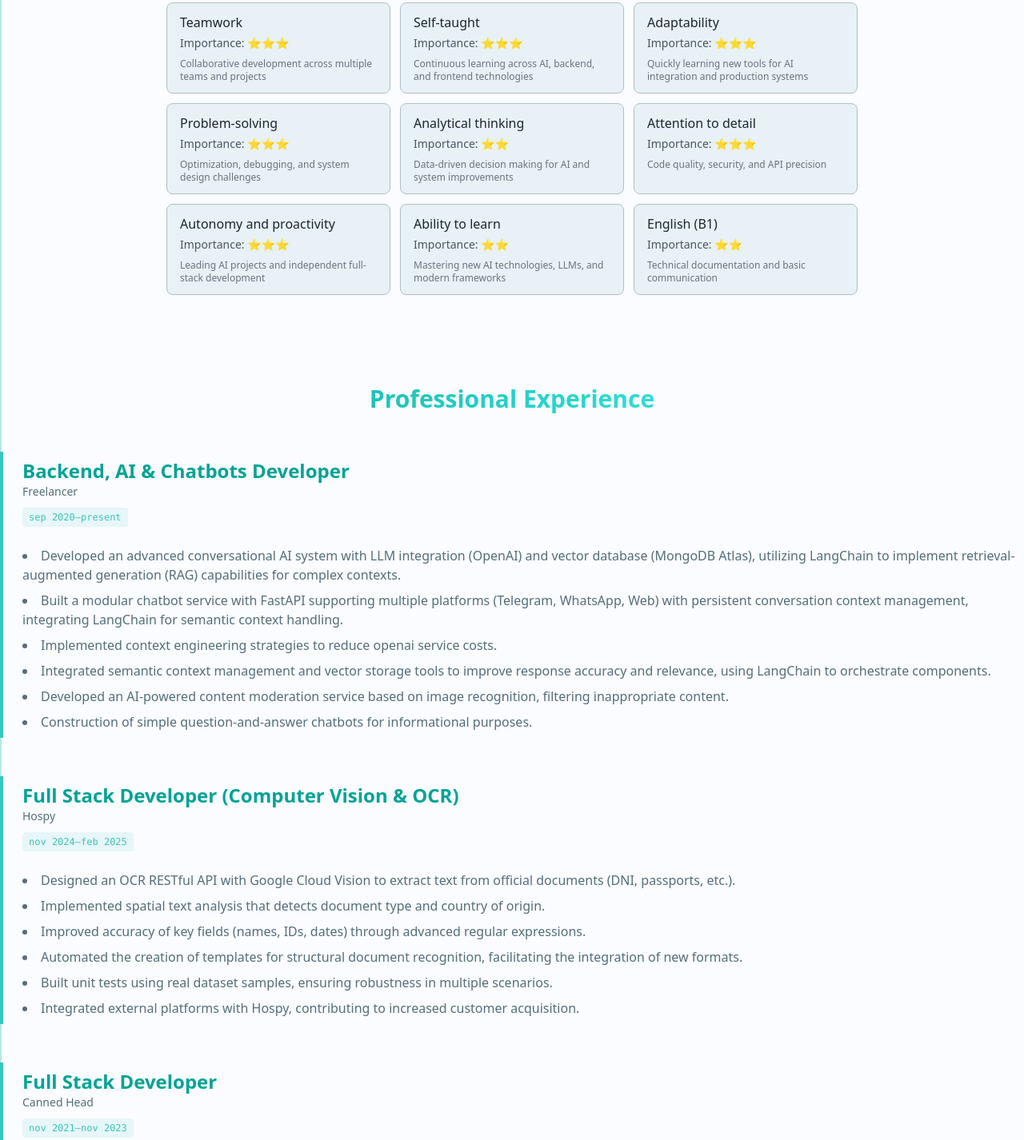
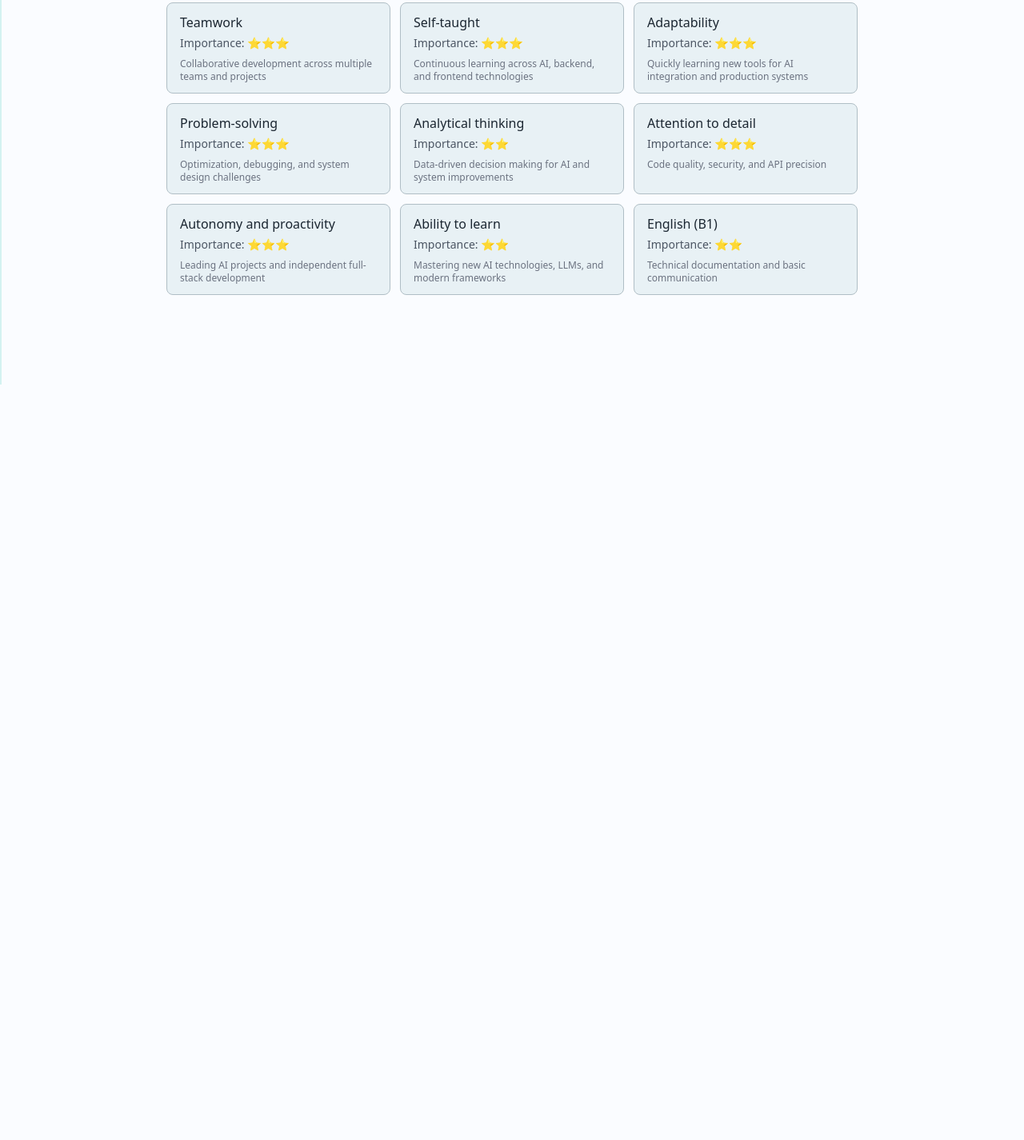
Before and after one commit to willypaz243/willypaz243.github.io, an Astro site: page / in a window 1280 px wide. Shown: the part 3923-5349 px from the top of the page at 80% size. After the commit the page ends 4404 px from the top, so only its background shows below. Built offline with nearby package versions, Linux system fonts and the light colour scheme; Astro itself is replaced by a stand-in of ours.

Commit message:
refactor: remove experience section from Navigation and use profile data for meta description
- Remove experience section from Navigation component (moved to Experience component)
- Update meta description in Layout to use dynamic profile data
- Clean up hardcoded content from Navigation component

```diff
--- a/src/components/Navigation.astro
+++ b/src/components/Navigation.astro
@@ -25,29 +25,3 @@ import profile from '../data/profile.json';
     }
   </ul>
 </nav>
-
-  <h2
-    class="text-center text-3xl font-bold mb-8 bg-gradient-to-r from-miku-teal-strong dark:from-miku-cyan to-miku-glow dark:to-miku-magenta text-transparent bg-clip-text"
-  >
-    Professional Experience
-  </h2>
-  <div class="space-y-12">
-    <div class="absolute left-0 top-0 h-full w-0.5 bg-miku-cyan/20 dark:bg-miku-cyan/10"></div>
-    {
-      profile.experience.map(exp => (
-        <div class="border-l-4 border-miku-cyan dark:border-miku-glow pl-6 py-2 hover:border-miku-magenta dark:hover:border-miku-magenta transition-colors">
-          <h3 class="text-2xl font-semibold text-miku-teal-strong dark:text-miku-cyan">{exp.role}</h3>
-          <p class="text-sm font-medium text-miku-text-dim dark:text-miku-dark-dim mb-2">{exp.company}</p>
-          <p class="text-xs font-mono text-miku-cyan mb-6 inline-block bg-miku-cyan/10 px-2 py-1 rounded">
-            {exp.period}
-          </p>
-          <ul class="list-disc list-inside space-y-2 text-miku-text-dim dark:text-miku-dark-dim">
-            {exp.achievements.map(achievement => (
-              <li class="hover:text-miku-text-main dark:hover:text-miku-dark-text transition-colors">{achievement}</li>
-            ))}
-          </ul>
-        </div>
-      ))
-    }
-  </div>
-</section>
--- a/src/layouts/Layout.astro
+++ b/src/layouts/Layout.astro
@@ -1,6 +1,7 @@
 ---
 import DesktopNav from '../components/DesktopNav.astro';
 import Navigation from '../components/Navigation.astro';
+import profile from '../data/profile.json';
 ---
 
 <!doctype html>
@@ -11,10 +12,7 @@ import Navigation from '../components/Navigation.astro';
     <link rel="icon" type="image/svg+xml" href="/favicon.svg" />
     <meta name="generator" content={Astro.generator} />
     <title>Willy Samuel Paz Colque - Portfolio</title>
-    <meta
-      name="description"
-      content="Full Stack Web Developer with over 3 years of experience and nearly a decade of programming expertise."
-    />
+    <meta name="description" content={profile.about.description} />
   </head>
   <body
     class="bg-miku-base dark:bg-miku-dark-base text-miku-text-main dark:text-miku-dark-text transition-colors duration-300 pt-[70px]"
```
